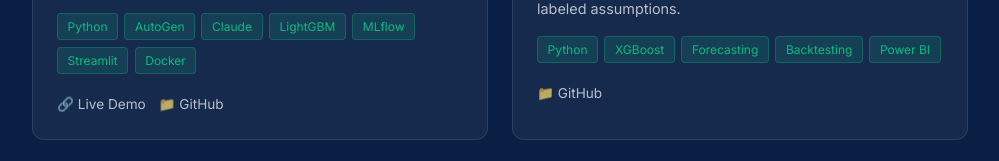
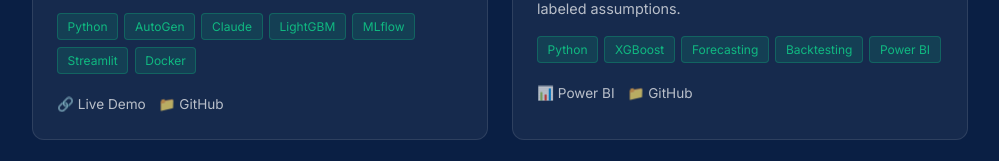
Before and after one commit to Valensaco/valensaco.github.io, a plain HTML site: page index.html in a window 1280 px wide. Shown: the part 2383-2544 px from the top of the page, without its empty margins (140-1139 px from the left). Drawn offline with Linux system fonts and the light colour scheme.

Commit message:
Add Power BI link to Staffing Forecast Lab card
Co-Authored-By: Claude Sonnet 5.5 <noreply@anthropic.com>
Claude-Session: https://claude.ai/code/session_01StMpySqg3rBLeSViXiE6At

```diff
--- a/index.html
+++ b/index.html
@@ -505,6 +505,7 @@
                     <span class="tech-tag">Power BI</span>
                 </div>
                 <div class="project-links">
+                    <a href="https://github.com/Valensaco/staffing-forecast-lab#power-bi-dashboard" target="_blank">📊 Power BI</a>
                     <a href="https://github.com/Valensaco/staffing-forecast-lab" target="_blank">📁 GitHub</a>
                 </div>
             </div>
```
